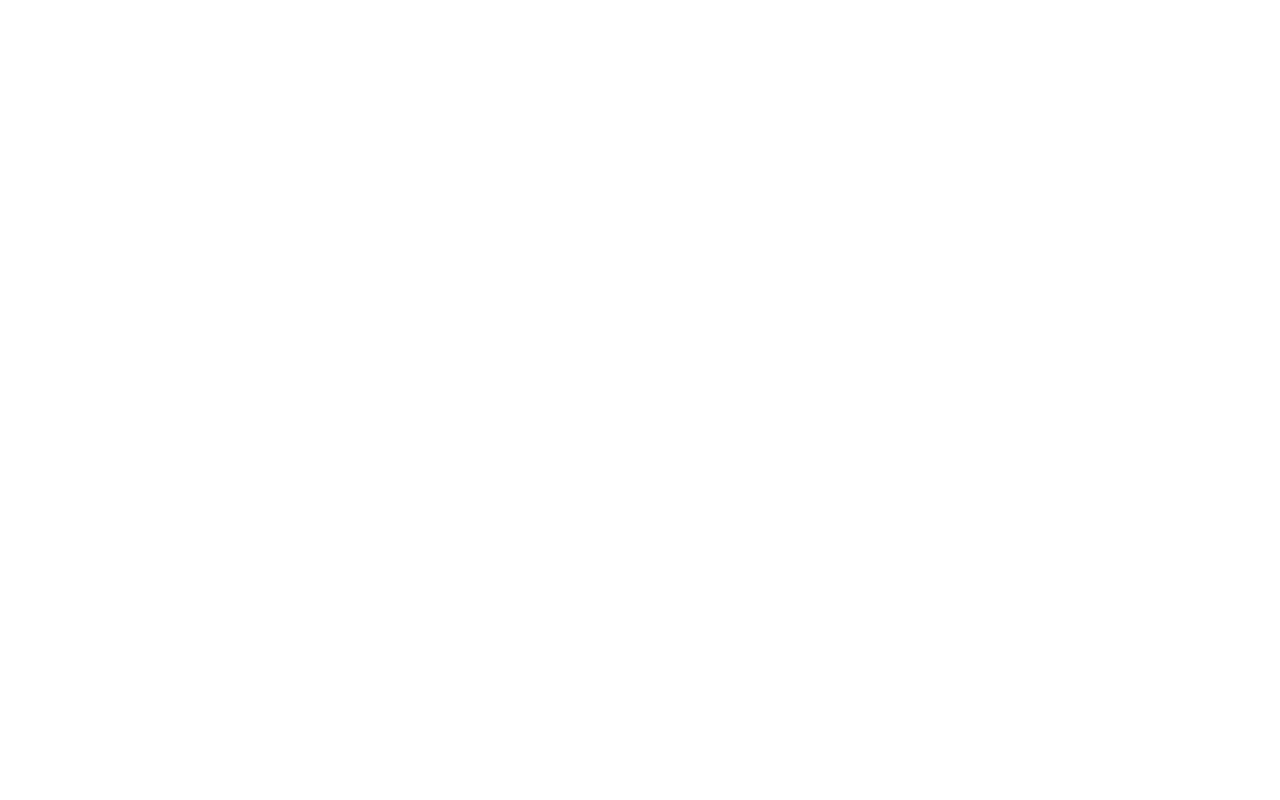
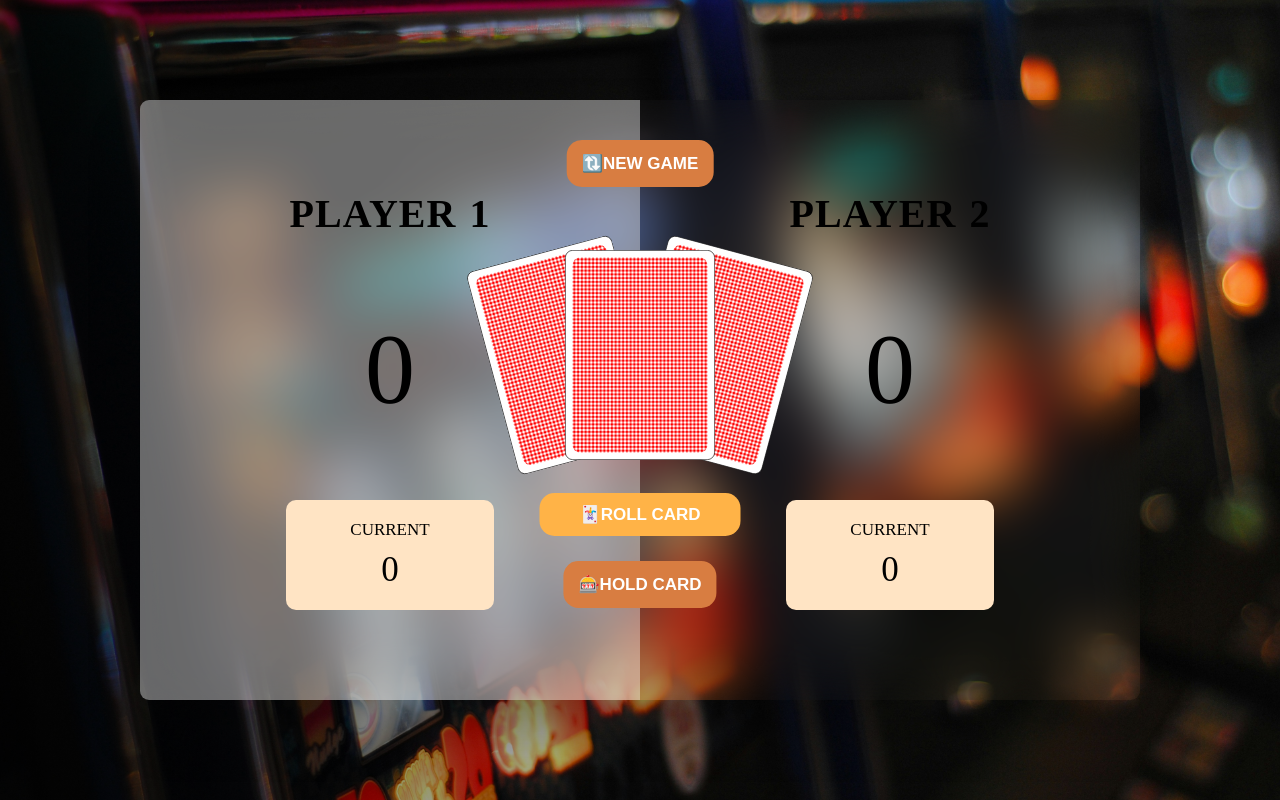
Before and after one commit to Mean-codE/Joker-is-happy, a plain HTML site: page index.html in a window 1280 px wide. Drawn offline with Linux system fonts and the light colour scheme.

Commit message:
feat: add fucniton of 3 button and logic

```diff
--- a/index.html
+++ b/index.html
@@ -7,8 +7,30 @@
     <link rel="stylesheet" href="style.css" />
   </head>
   <body>
-    <section></section>
-    <section></section>
-    <script src="script.js"></script>
+    <main>
+      <section class="player player0 player-active">
+        <h2 class="name" id="name-0">PLAYER 1</h2>
+        <p class="score" id="score-0">0</p>
+        <div class="current">
+          <p class="current-label">CURRENT</p>
+          <p class="current-score" id="current-score0">0</p>
+        </div>
+      </section>
+      <section class="player player1">
+        <h2 class="name" id="name-1">PLAYER 2</h2>
+        <p class="score" id="score-1">0</p>
+        <div class="current">
+          <p class="current-label">CURRENT</p>
+          <p class="current-score" id="current-score1">0</p>
+        </div>
+      </section>
+      <button class="button-new">🔃NEW GAME</button>
+      <button class="button-roll">🃏ROLL CARD</button>
+      <button class="button-hold">🎰HOLD CARD</button>
+      <img class="card card1" src="assets/back.svg" alt="" />
+      <img class="card card2" src="assets/back.svg" alt="" />
+      <img class="card card3" src="assets/back.svg" alt="" />
+      <script src="script.js"></script>
+    </main>
   </body>
 </html>
--- a/script.js
+++ b/script.js
@@ -0,0 +1,97 @@
+//Elements
+const rollCard = document.querySelector(`.button-roll`);
+const current0 = document.querySelector(`#current-score0`);
+const current1 = document.querySelector(`#current-score1`);
+const player1 = document.querySelector(`.player0`);
+const player2 = document.querySelector(`.player1`);
+const holdCard = document.querySelector(`.button-hold`);
+const newGame = document.querySelector(`.button-new`);
+const score0 = document.querySelector(`#score-0`);
+const score1 = document.querySelector(`#score-1`);
+const card1 = document.querySelector(`.card1`);
+const card2 = document.querySelector(`.card2`);
+const card3 = document.querySelector(`.card3`);
+
+//Starting Condition
+let currentScore = 0;
+let playerActive = 0;
+let previousCard = [];
+let playersHighScore = [0, 0];
+
+//Toogle Function
+const toogle = function () {
+  player1.classList.toggle(`player-active`);
+  player2.classList.toggle(`player-active`);
+};
+
+//Roll Card
+rollCard.addEventListener(`click`, function () {
+  const randomCard = Math.trunc(Math.random() * 7) + 1;
+  console.log(randomCard);
+  previousCard.unshift(randomCard);
+  let previousCard2 = previousCard[1] ? previousCard[1] : `back`;
+  let previousCard3 = previousCard[2] ? previousCard[2] : `back`;
+  card1.src = `assets/${previousCard[0]}.svg`;
+  card2.src = `assets/${previousCard2}.svg`;
+  card3.src = `assets/${previousCard3}.svg`;
+  // document.querySelector(`#score-0`).textContent = 0;
+  // document.querySelector(`#score-1`).textContent = 0;
+  if (randomCard !== 7) {
+    currentScore += randomCard;
+    document.querySelector(`#current-score${playerActive}`).textContent =
+      currentScore;
+  } else {
+    card2.src = `assets/back.svg`;
+    card3.src = `assets/back.svg`;
+    previousCard = [];
+    currentScore = 0;
+    document.querySelector(`#current-score${playerActive}`).textContent = 0;
+    playerActive = playerActive === 0 ? 1 : 0;
+    toogle();
+  }
+  console.log(previousCard);
+  if (previousCard.length > 2) {
+    previousCard.pop();
+  }
+});
+
+//Hold Card
+holdCard.addEventListener(`click`, function () {
+  playersHighScore[playerActive] =
+    currentScore > playersHighScore[playerActive]
+      ? currentScore
+      : playersHighScore[playerActive];
+
+  //option play
+  // playersHighScore[playerActive] += currentScore;
+
+  console.log(playersHighScore);
+  document.querySelector(`#score-${playerActive}`).textContent =
+    playersHighScore[playerActive];
+  document.querySelector(`#current-score${playerActive}`).textContent = 0;
+  playerActive = playerActive === 0 ? 1 : 0;
+  toogle();
+  card1.src = `assets/back.svg`;
+  card2.src = `assets/back.svg`;
+  card3.src = `assets/back.svg`;
+  previousCard = [];
+  currentScore = 0;
+});
+
+//New game
+newGame.addEventListener(`click`, function () {
+  currentScore = 0;
+  score0.textContent = 0;
+  score1.textContent = 0;
+  current0.textContent = 0;
+  current1.textContent = 0;
+  previousCard = [];
+  playersHighScore = [0, 0];
+  playerActive = 0;
+  document
+    .querySelector(`.player${playerActive}`)
+    .classList.add(`player-active`);
+  document
+    .querySelector(`.player${playerActive + 1}`)
+    .classList.remove(`player-active`);
+});
--- a/style.css
+++ b/style.css
@@ -0,0 +1,196 @@
+* {
+  margin: 0;
+  padding: 0;
+  box-sizing: border-box;
+}
+
+html {
+  font-size: 62.5%;
+}
+
+body {
+  height: 100vh;
+  display: flex;
+  align-items: center;
+  justify-content: center;
+  background-image: linear-gradient(
+      to right,
+      rgba(0, 0, 0, 0.6),
+      rgba(0, 0, 0, 0)
+    ),
+    url(assets/nik-NYpOl-PJDkM-unsplash.jpg);
+  background-size: cover;
+}
+
+main {
+  position: relative;
+  width: 100rem;
+  filter: blur();
+  height: 60rem;
+  backdrop-filter: blur(30px);
+  box-shadow: 0 3rem 5rem rgba(0, 0, 0, 0.25);
+  border-radius: 9px;
+  overflow: hidden;
+  display: flex;
+  -webkit-border-radius: 9px;
+  -moz-border-radius: 9px;
+  -ms-border-radius: 9px;
+  -o-border-radius: 9px;
+}
+
+.player {
+  flex: 50%;
+  padding: 9rem;
+  transition: all 0.75s;
+  -webkit-transition: all 0.75s;
+  -moz-transition: all 0.75s;
+  -ms-transition: all 0.75s;
+  -o-transition: all 0.75s;
+  display: flex;
+  flex-direction: column;
+  align-items: center;
+}
+
+.name {
+  font-size: 4rem;
+  font-weight: 700;
+  word-spacing: 2px;
+  letter-spacing: 1px;
+}
+
+.score {
+  font-size: 10rem;
+
+  margin: auto;
+}
+
+.current {
+  display: flex;
+  flex-direction: column;
+  align-items: center;
+  gap: 1rem;
+  background-color: bisque;
+  width: 65%;
+  padding: 2rem;
+  border-radius: 1rem;
+  -webkit-border-radius: 1rem;
+  -moz-border-radius: 1rem;
+  -ms-border-radius: 1rem;
+  -o-border-radius: 1rem;
+}
+
+.current-label {
+  font-size: 1.7rem;
+}
+
+.current-score {
+  font-size: 3.5rem;
+}
+
+.player-active {
+  background-color: rgba(255, 255, 255, 0.4);
+}
+
+button {
+  position: absolute;
+  left: 50%;
+  transform: translate(-50%);
+  -webkit-transform: translate(-50%);
+  -moz-transform: translate(-50%);
+  -ms-transform: translate(-50%);
+  -o-transform: translate(-50%);
+  transition: all 0.15s;
+  -webkit-transition: all 0.15s;
+  -moz-transition: all 0.15s;
+  -ms-transition: all 0.15s;
+  -o-transition: all 0.15s;
+}
+
+button:hover {
+  background-color: transparent;
+}
+
+.button-new {
+  top: 4rem;
+  padding: 1.3rem 1.5rem;
+  font-size: 1.7rem;
+  font-weight: 600;
+  background-color: #d87d41;
+  border: 0;
+  border-radius: 1.5rem;
+  cursor: pointer;
+  color: white;
+  -webkit-border-radius: 1.5rem;
+  -moz-border-radius: 1.5rem;
+  -ms-border-radius: 1.5rem;
+  -o-border-radius: 1.5rem;
+}
+
+.button-roll {
+  top: 39.3rem;
+  padding: 1.1rem 4rem;
+  font-size: 1.7rem;
+  font-weight: 600;
+  background-color: #ffb347;
+  border: 0;
+  border-radius: 1.5rem;
+  cursor: pointer;
+  color: white;
+  /* background: linear-gradient(to right bottom, #d87d41 0%, #ffb347 100%); */
+  transition: background 0.75s, color 0.785s;
+  -webkit-transition: background 0.75s, color 0.785s;
+  -moz-transition: background 0.75s, color 0.785s;
+  -ms-transition: background 0.75s, color 0.785s;
+  -o-transition: background 0.75s, color 0.785s;
+}
+
+.button-roll:hover {
+  background-color: #eb5273;
+}
+
+.button-hold {
+  top: 46.1rem;
+  padding: 1.3rem 1.5rem;
+  font-size: 1.7rem;
+  font-weight: 600;
+  background-color: #d87d41;
+  border: 0;
+  border-radius: 1.5rem;
+  cursor: pointer;
+  color: white;
+}
+
+.card {
+  position: absolute;
+  max-width: 15rem;
+  left: 50%;
+  transform: translate(-50%);
+  -webkit-transform: translate(-50%);
+  -moz-transform: translate(-50%);
+  -ms-transform: translate(-50%);
+  -o-transform: translate(-50%);
+  top: 25%;
+}
+
+.card1 {
+  z-index: 10;
+}
+
+.card2 {
+  z-index: 5;
+  transform: rotate(15deg);
+  -webkit-transform: rotate(15deg);
+  -moz-transform: rotate(15deg);
+  -ms-transform: rotate(15deg);
+  -o-transform: rotate(15deg);
+}
+
+.card3 {
+  z-index: 3;
+  left: 35%;
+  transform: rotate(-15deg);
+  -webkit-transform: rotate(-15deg);
+  -moz-transform: rotate(-15deg);
+  -ms-transform: rotate(-15deg);
+  -o-transform: rotate(-15deg);
+}
```
Also changed, not shown: assets/1.svg (renamed from assets/AH.svg), assets/2.svg (renamed from assets/2H.svg), assets/3.svg (renamed from assets/3H.svg), assets/4.svg (renamed from assets/4H.svg), assets/5.svg (renamed from assets/5H.svg), assets/6.svg (renamed from assets/6H.svg), assets/7.svg (renamed from assets/1J.svg), assets/back.svg (renamed from assets/2B.svg).
